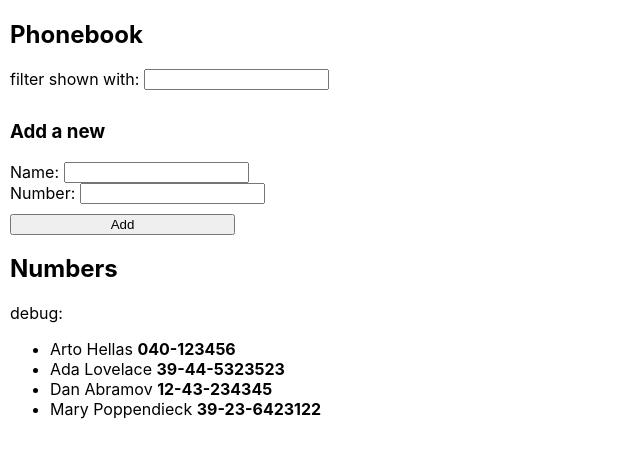
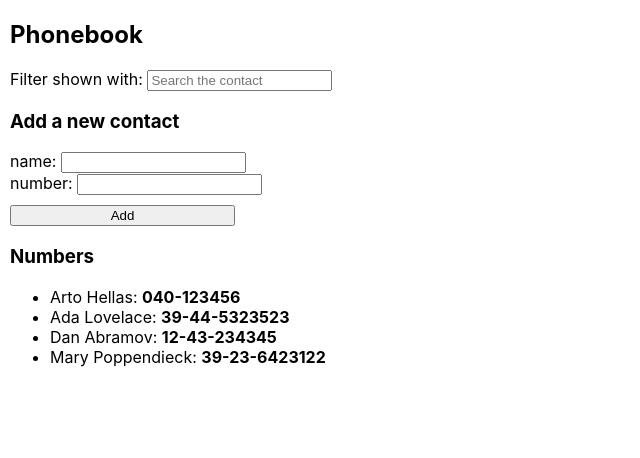
Before and after one commit to Efelipa/full-stack-open, a React (Create React App) app in the folder part2/phonebook/: page / in a window 1280 px wide. Shown: the top 458 px of the page, without its empty margins (0-640 px from the left). Built offline with nearby package versions, Linux system fonts and the light colour scheme.

Commit message:
version deprecated

```diff
--- a/part2/phonebook/src/App.js
+++ b/part2/phonebook/src/App.js
@@ -1,71 +1,70 @@
-import React, { useState } from "react";
-import { Filter } from "./components/Filter";
-import { PersonForm } from "./components/PersonForm";
-import { Persons } from "./components/Persons";
+import { useState } from 'react'
+import './App.css'
+import { Filter } from './components/Filter';
+import { ContactForm } from './components/ContactForm';
+import { Persons } from './components/Persons';
 
 const App = () => {
-    const [persons, setPersons] = useState([
+    // Setting the hooks
+    const [ persons, setPersons ] = useState([
         { name: 'Arto Hellas', number: '040-123456' },
         { name: 'Ada Lovelace', number: '39-44-5323523' },
         { name: 'Dan Abramov', number: '12-43-234345' },
         { name: 'Mary Poppendieck', number: '39-23-6423122' }
-    ]);
-    const [newName, setNewName] = useState('');
-    const [newNumber, setNewNumber] = useState('');
-    const [searchValue, setSearchValue] = useState('');
-    const [filteredPersons, setFilteredPersons] = useState([...persons]);
+    ])
+    const [ newName, setNewName ] = useState('');
+    const [newNumber, setNewNumber ] = useState('');
+    const [filter, setFilter] = useState('');
 
-    const handleNoteChange = (e) => {
-        setNewName(e.target.value);
+  // Handle Clicks
+    const handleChange = (handler) => (e) => {
+        handler(e.target.value);
+    }
+    const addPerson = (e) => {
+        e.preventDefault();
+        const createPerson = {
+            name: newName,
+            number: newNumber,
+    }
+    const personExists = persons.find(person => person.name === createPerson.name);
+    const numberExists = persons.find(person => person.number === createPerson.number);
+
+    if(createPerson.name === '' || createPerson.number === '') {
+        alert ('You must specify a name and a number to create a contact.')
+    } else if(personExists) {
+        alert (`${newName} is already added to the phonebook`)
+    } else if(numberExists) {
+        alert (`The current number is already added to the phonebook`)
+    } else {
+        let personsCopy = [...persons];
+        setPersons(personsCopy.concat(createPerson));
+        setNewName('');
+        setNewNumber('');
+    }
+}
+    const filterPerson = (handler) => (e) => {
+        handler(e.target.value);
+    }
+  // Filter methods
+    let results = [];
+    if(!filter) {
+        results = persons;
+    } else {
+    const filterPersons = persons.filter(person => person.name.toLowerCase().includes(filter.toLowerCase()))
+    results = filterPersons;
     }
 
-    const handleNumberChange = (e) => {
-        setNewNumber(e.target.value);
-    }
-
-    const createNewPerson = (e) => {
-        e.preventDefault();
-        const newPerson = {
-            name: newName,
-            number: newNumber,
-        };
-        const existingPerson = persons.find(person => person.name === newPerson.name);
-        const existingNumber = persons.find(person => person.number === newPerson.number);
-        if (newPerson.name === '' || newPerson.number === '') {
-            alert('You need a name and number to proceed');
-        } else if (existingPerson) {
-            alert(`${newPerson.name} is already added to the phonebook.`)
-        } else if (existingNumber) {
-            alert(`${newPerson.number} is already added to the phonebook.`)
-        } else {
-            setPersons([...persons, newPerson]);
-            setNewName('');
-            setNewNumber('');
-            setFilteredPersons([...persons, newPerson]);
-        }
-    }
-
-    const searchPerson = (e) => {
-        const filterValue = e.target.value;
-        setSearchValue(filterValue);
-        if (filterValue === '') {
-            setFilteredPersons([...persons]);
-        } else {
-            setFilteredPersons(persons.filter(person => person.name.toLowerCase().includes(filterValue.toLowerCase())));
-        }
-    }
 
     return (
-        <div>
+        <main>
             <h2>Phonebook</h2>
-            <Filter searchPerson={searchPerson} searchValue={searchValue}/>
-            <h3>Add a new</h3>
-            <PersonForm handleNumberChange={handleNumberChange} handleNoteChange={handleNoteChange} createNewPerson={createNewPerson} newName={newName} newNumber={newNumber}/>
-
-            <h2>Numbers</h2>
-            <Persons filteredPersons={filteredPersons}/>
-        </div>
+            <Filter filterPerson={filterPerson} setFilter={setFilter} filter={filter}/>
+            <h3>Add a new contact</h3>
+            <ContactForm addPerson={addPerson} handleChange={handleChange} newName={newName} setNewName={setNewName} newNumber={newNumber} setNewNumber={setNewNumber}/>
+            <h3>Numbers</h3>
+            <Persons results={results}/>
+        </main>
     )
 }
 
-export default App;
+export default App
--- /dev/null
+++ b/part2/phonebook/src/components/ContactForm.jsx
@@ -0,0 +1,15 @@
+export const ContactForm = ({addPerson, handleChange, newName, newNumber, setNewName, setNewNumber}) => {
+    return (
+        <form onSubmit={addPerson}>
+            <div>
+                name: <input onChange={handleChange(setNewName)} value={newName}/>
+            </div>
+            <div>
+                number: <input onChange={handleChange(setNewNumber)} value={newNumber}/>
+            </div>
+            <div>
+                <button type="submit">Add</button>
+            </div>
+        </form>
+    )
+};
--- a/part2/phonebook/src/components/Filter.jsx
+++ b/part2/phonebook/src/components/Filter.jsx
@@ -1,10 +1,7 @@
-export const Filter = ({searchPerson, searchValue}) => {
+export const Filter = ({filterPerson, setFilter, filter}) => {
     return (
-        <div className="mb-3">
-            <label className="gap">
-                filter shown with:
-                <input type="text" onChange={searchPerson} value={searchValue} />
-            </label>
+        <div className="filter">
+            Filter shown with: <input onChange={filterPerson(setFilter)} value={filter} placeholder='Search the contact'/>
         </div>
     )
-}
+};
--- a/part2/phonebook/src/components/PersonForm.jsx
+++ /dev/null
@@ -1,17 +0,0 @@
-export const PersonForm = ({createNewPerson, handleNumberChange, handleNoteChange, newName, newNumber}) => {
-    return (
-    <form onSubmit={createNewPerson}>
-        <label className="gap">
-            Name:
-            <input type="text" value={newName} onChange={handleNoteChange} />
-        </label>
-        <label className="gap">
-            Number:
-            <input type="number" value={newNumber} onChange={handleNumberChange} />
-        </label>
-        <div>
-            <button type="submit">Add</button>
-        </div>
-    </form>
-    )
-}
--- a/part2/phonebook/src/components/Persons.jsx
+++ b/part2/phonebook/src/components/Persons.jsx
@@ -1,12 +1,11 @@
-export const Persons = ({filteredPersons}) => {
+export const Persons = ({results}) => {
     return (
-        <div>debug:
-            <ul>
-                {(typeof filteredPersons === 'undefined' || filteredPersons.length === 0)
-                    ? <>There's no contacts</>
-                    : filteredPersons.map((person, index) => <li key={index}>{person.name} <b>{person.number}</b></li>)
-                }
-            </ul>
-        </div>
+        <>
+            {(results.length !== 0)
+            ? <ul>
+                {results.map((person) => <li key={person.number}>{person.name}: <strong>{person.number}</strong></li>)}
+                </ul>
+            : <h3>Contact not found.</h3>}
+        </>
     )
-}
+};
```
Also changed, not shown: part2/phonebook/src/App.css (added).
